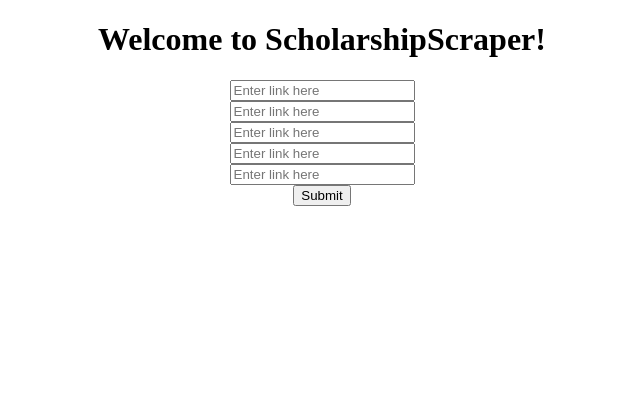
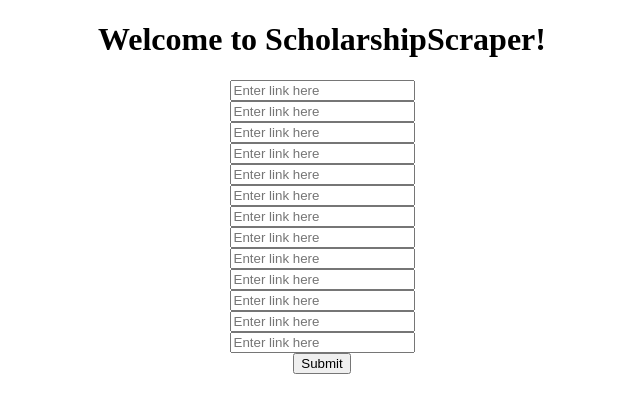
Before and after one commit to TahaM1/ScholarshipScraper, a Flask app: page / in a window 1280 px wide. Shown: the top 413 px of the page, without its empty margins (318-958 px from the left). Run offline with Flask 2, Linux system fonts and the light colour scheme.

Commit message:
changed form post request route and added more form inputs

```diff
--- a/templates/index.html
+++ b/templates/index.html
@@ -6,7 +6,7 @@
 <h1>
     Welcome to ScholarshipScraper!
 </h1>
-<form action="/check" method="post">
+<form action="/api/scrape" method="post">
 
     <input type="url" name="link0" placeholder="Enter link here"/><br>
 
@@ -18,6 +18,22 @@
 
     <input type="url" name="link4" placeholder="Enter link here"/><br>
 
+    <input type="url" name="link5" placeholder="Enter link here"/><br>
+
+    <input type="url" name="link6" placeholder="Enter link here"/><br>
+
+    <input type="url" name="link7" placeholder="Enter link here"/><br>
+
+    <input type="url" name="link8" placeholder="Enter link here"/><br>
+
+    <input type="url" name="link9" placeholder="Enter link here"/><br>
+
+    <input type="url" name="link10" placeholder="Enter link here"/><br>
+
+    <input type="url" name="link11" placeholder="Enter link here"/><br>
+
+    <input type="url" name="link12" placeholder="Enter link here"/><br>
+
     <input type="submit" value="Submit"/>
 
 </form>
```
